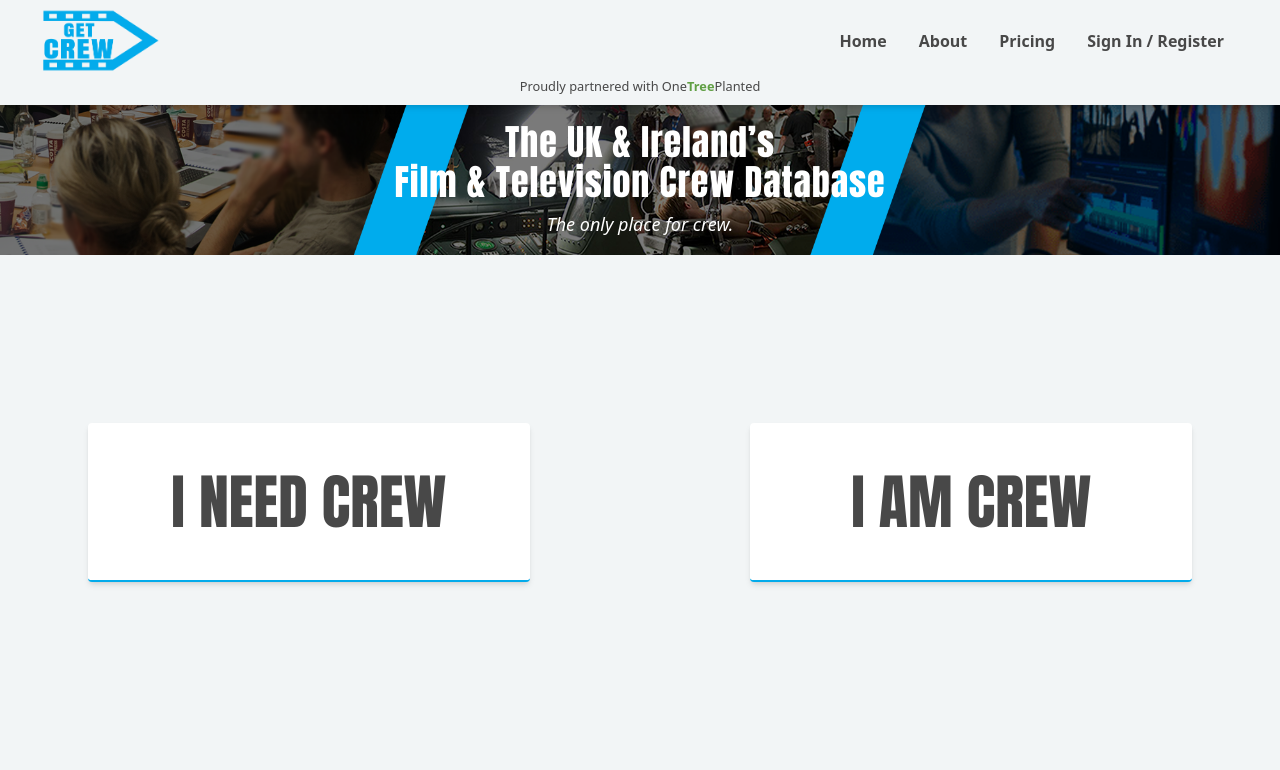
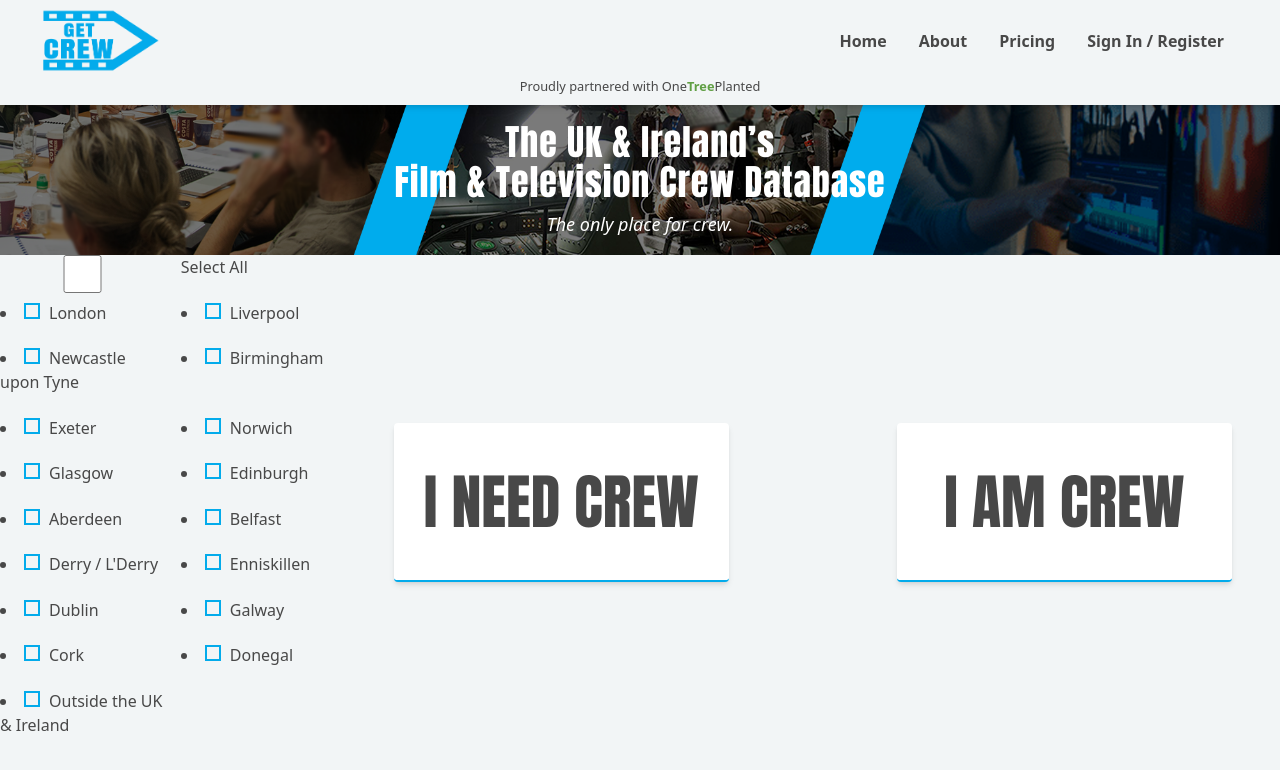
Before and after one commit to sdbxsdb/we-are-crew, a Next.js app: page / in a window 1280 px wide. Shown: the top 770 px of the page. Built offline with nearby package versions, Linux system fonts and the light colour scheme; no server answers; the database is empty.

Commit message:
trying check all

```diff
--- a/components/Account.js
+++ b/components/Account.js
@@ -206,6 +206,13 @@ const Account = ({ session }) => {
     setProfileChanged(true);
   };
 
+
+
+
+
+  const [isCheckAll, setIsCheckAll] = useState(false);
+
+
   //CAN WORK IN//
   const ListCheckbox = ({ place }) => {
     const [checked, setChecked] = useState(canWorkIn?.includes(place));
@@ -235,7 +242,7 @@ const Account = ({ session }) => {
           id={place}
           onChange={() => handleChange()}
           value={place}
-          checked={checked}
+          checked={checked | isCheckAll}
         />
         <label className="min-w-max" htmlFor={place}>
           {place}
@@ -243,6 +250,15 @@ const Account = ({ session }) => {
       </li>
     );
   };
+
+
+
+  const handleSelectAll = () => {
+    setIsCheckAll(!isCheckAll);
+  };
+
+
+
 
   const ListDept = (e) => {
     // console.log(dept);
@@ -332,15 +348,8 @@ const Account = ({ session }) => {
   };
 
 
-  const [isCheckAll, setIsCheckAll] = useState(false);
 
-  const handleSelectAll = e => {
-    setIsCheckAll(!isCheckAll);
-    setIsCheck(list.map(li => li.id));
-    if (isCheckAll) {
-      setIsCheck([]);
-    }
-  };
+
 
   return (
     <>
@@ -554,7 +563,6 @@ const Account = ({ session }) => {
                     <p className="text-sm text-wearecrewBlue">Grade / Title</p>
                     <ListTitle />
                   </li>
-
                   {/* //END OF GRADE/TITLE */}
 
                   {/* QUALIS */}
@@ -581,6 +589,8 @@ const Account = ({ session }) => {
                   <div className="flex flex-col relative mb-4 w-full md:w-2/3">
                     <p className="text-sm text-wearecrewBlue">Can work in</p>
                     <div className="grid grid-cols-1 sm:grid-cols-2 gap-y-4 md:gap-y-2 gap-x-4">
+                    <input type="checkbox" id="selectAll" />
+                    <label htmlFor="selectAll" onClick={handleSelectAll}>Select All</label>
                       {places.map((place, i) => (
                         <ListCheckbox key={i} place={place} />
                       ))}
--- a/pages/I-need-crew/depts/crew-list/[crewList].js
+++ b/pages/I-need-crew/depts/crew-list/[crewList].js
@@ -86,8 +86,6 @@ const CrewList = ({ users }) => {
     a > b ? 1 : -1
   );
 
-  const [role, setRole] = useState([]);
-
   const filterByAvailability = (e) => {
     setAvail(e.target.value);
   };
@@ -117,7 +115,6 @@ const CrewList = ({ users }) => {
     }
   };
 
-  console.log({location});
 
   const clearLocationFilter = () => {
     setLocation([])
--- a/pages/I-need-crew/depts/index.js
+++ b/pages/I-need-crew/depts/index.js
@@ -3,9 +3,11 @@ import { useState, useEffect } from "react";
 import { supabase } from "../../../utils/supabaseClient";
 import Link from "next/link";
 
+
 const INeedCrew = ({ depts, deptsWithAtLeastOnePaid }) => {
   // console.log({ depts });
   // console.log({ deptsWithAtLeastOnePaid });
+
 
   const [inputValue, setInputValue] = useState("");
 
--- a/pages/index.js
+++ b/pages/index.js
@@ -3,15 +3,60 @@ import styles from "../styles/Home.module.scss";
 import Banner from "../components/Banner";
 import LargeButton from "../components/LargeButton";
 import { useUser } from "../context/user";
+import places from "../places.json";
+import { useState, useEffect } from "react";
+
+export default function Home({place}) {
 
 
+  const [isCheckAll, setIsCheckAll] = useState(false);
 
-export default function Home() {
+
+  const ListCheckbox = ({ place }) => {
+
+    const [canWorkIn, setCanWorkIn] = useState([]);
+    const [checked, setChecked] = useState(canWorkIn?.includes(place));
+
+    useEffect(() => {
+      if (checked) {
+        canWorkIn?.indexOf(place) === -1
+          ? setCanWorkIn([...canWorkIn, place])
+          : null;
+      } else {
+        canWorkIn?.indexOf(place) > -1
+          ? setCanWorkIn(canWorkIn.filter((item) => item !== place))
+          : null;
+      }
+    }, [checked]);
+
+    const handleChange = () => {
+      setChecked(!checked);
+    };
+
+    return (
+      <li className="w-auto">
+        <input
+          type="checkbox"
+          className="chb chb-3"
+          id={place}
+          onChange={() => handleChange()}
+          value={place}
+          checked={checked | isCheckAll}
+        />
+        <label className="min-w-max" htmlFor={place}>
+          {place}
+        </label>
+      </li>
+    );
+  };
+
+  const handleSelectAll = () => {
+    setIsCheckAll(!isCheckAll);
+  };
+
   const { user } = useUser();
 
   const userEmail = user?.data?.user?.email;
-
-
 
   return (
     <div className={styles.container}>
@@ -25,14 +70,25 @@ export default function Home() {
         <Banner />
       </div>
 
+      <div className="mt-2 md:mt-0 h-[calc(100vh-305px)] flex justify-center w-full">
 
-      <div className="mt-2 md:mt-0 h-[calc(100vh-305px)] flex justify-center w-full">
+
+        <div className="grid grid-cols-1 sm:grid-cols-2 gap-y-4 md:gap-y-2 gap-x-4">
+          <input type="checkbox" id="selectAll" />
+          <label htmlFor="selectAll" onClick={handleSelectAll}>Select All</label>
+          {places.map((place, i) => (
+            <ListCheckbox key={i} place={place} checked={!isCheckAll} />
+          ))}
+        </div>
+
         <div className="flex gap-x-4 gap-y-4 flex-col md:flex-row w-full md:justify-between items-center px-4 md:px-12 md:py-12 max-w-[1200px]">
           <LargeButton text="I need crew" link="/I-need-crew/depts" />
-          <LargeButton text={`${userEmail ? "My Profile" : "I am Crew"}`} link="/my-crew" />
+          <LargeButton
+            text={`${userEmail ? "My Profile" : "I am Crew"}`}
+            link="/my-crew"
+          />
         </div>
       </div>
-
     </div>
   );
 }
```
